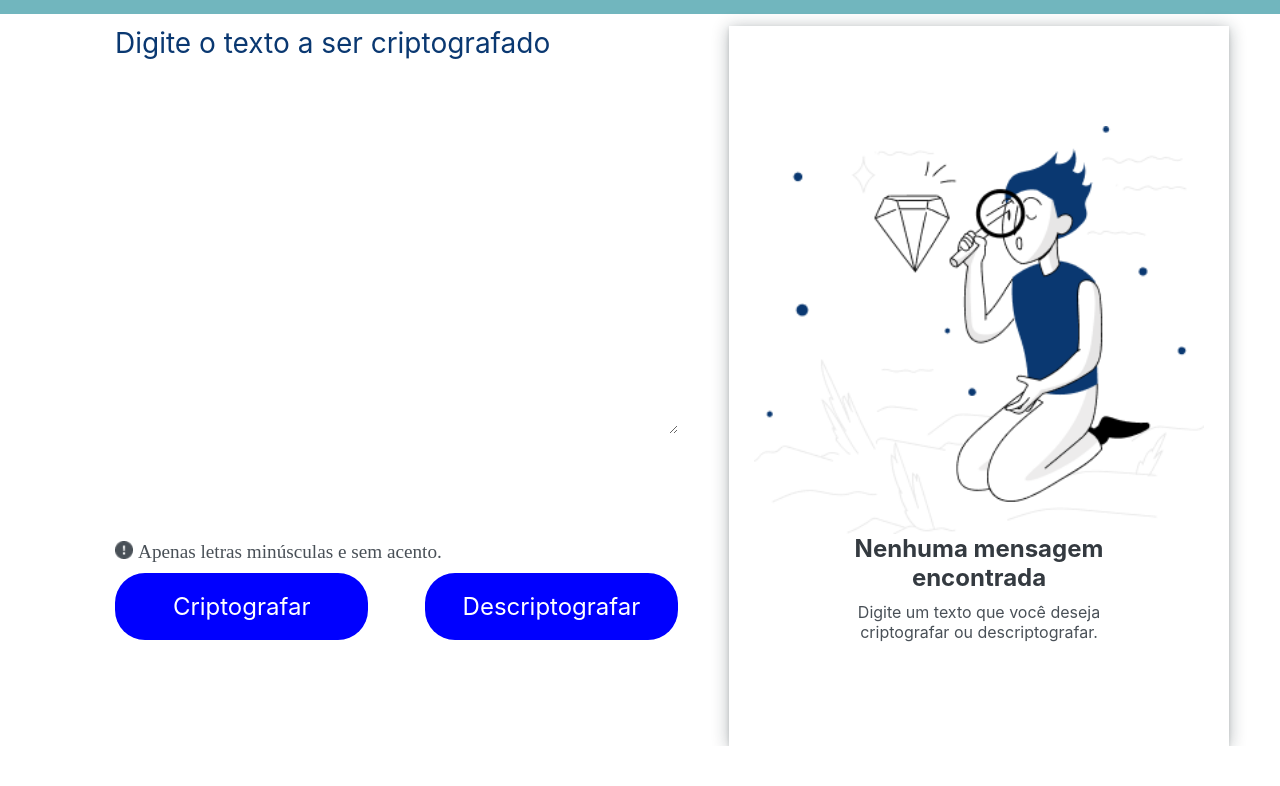
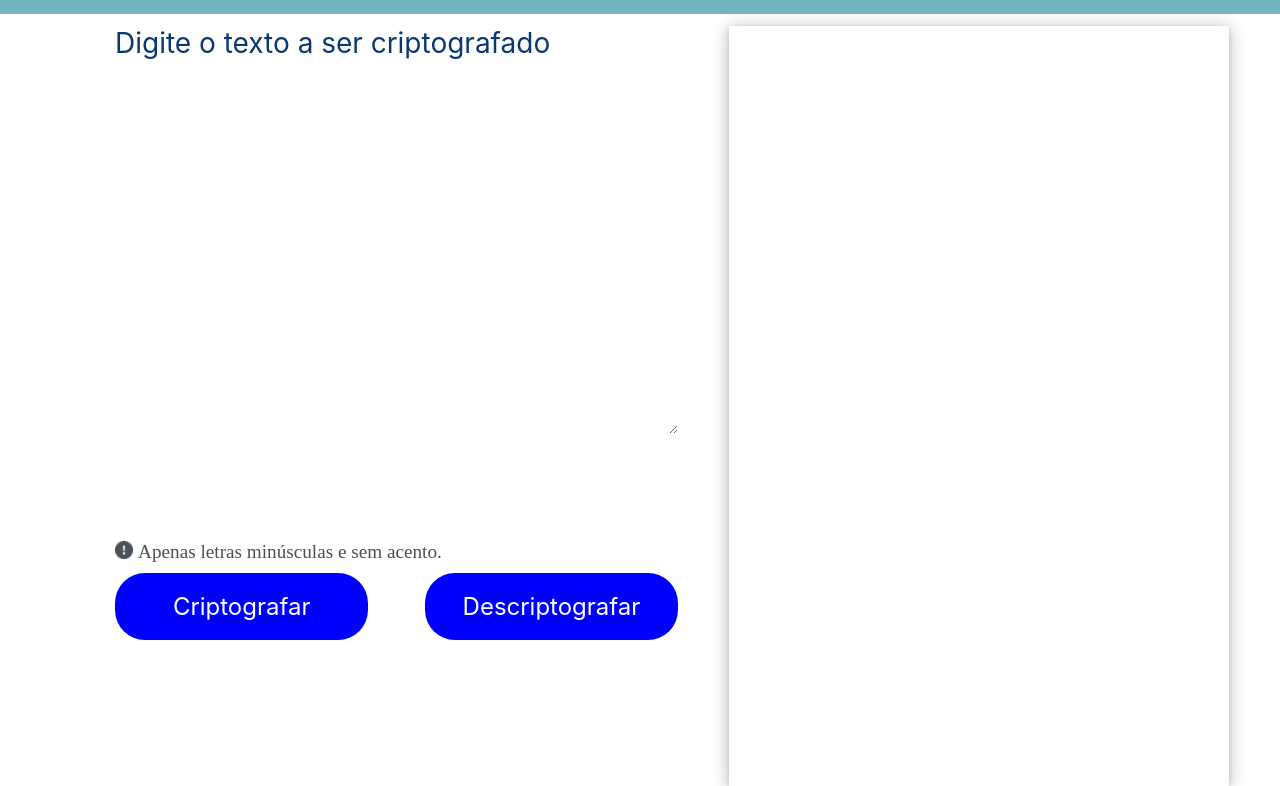
Before and after one commit to henry-Tex/challengeralura, a plain HTML site: page index.html in a window 1280 px wide. Both pictures are taken after a click on the button "Criptografar". Shown: the part 64-850 px from the top of the page. Before the commit the page ends 810 px from the top, so only its background shows below. Drawn offline with Linux system fonts and the light colour scheme.

Commit message:
adicição das funcionalidade de mensagem na tela

```diff
--- a/app.js
+++ b/app.js
@@ -1,4 +1,14 @@
-function encripta (texto){
+function exibirTexto (tag, texto){
+    let imagem = document.querySelector(".areacentra__direita__imagem");
+    let paragrafo = document.querySelector(".areacentral__direita__paragrafo");
+    let conteudo = document.querySelector(`${tag}`);
+    imagem.remove()
+    paragrafo.remove()
+    conteudo.innerHTML = texto;
+};
+
+function encripta (){
+    let texto = document.querySelector('textarea').value
     let arrayCripto = Array.from(texto, function(str){
         if (str == 'a') {return str = 'ai'}
         if (str == 'e') {return str = 'enter'}
@@ -7,14 +17,16 @@ function encripta (texto){
         if (str == 'u') {return str = 'ufat'}
         else {return str}
     })
-    return arrayCripto.toString().replaceAll(',','')
+    let textoSaida = arrayCripto.toString().replaceAll(',','')
+    exibirTexto ('.areacentral__direita__h2',textoSaida);
 }
-console.log (encripta('Fala comigo'));
-function desencripta (texto){
+function desencripta (){
+    let texto = document.querySelector('textarea').value
+    console.log (texto)
     let arrayTexto = texto.split(' ');
     let arrayCripto = arrayTexto.map(function(str){
         return str.replaceAll('ai','a').replaceAll('enter','e').replaceAll('imes','i').replaceAll('ober','o').replaceAll('ufat','u');
     })
-    return arrayCripto.toString().replaceAll(',',' ')
+    let textoSaida = arrayCripto.toString().replaceAll(',',' ')
+    exibirTexto ('.areacentral__direita__h2',textoSaida);
 }
-console.log (desencripta("pairaibenterns poberr enterncairair enterssenter dentersaifimesober enter tenterr fimesnailimeszaidober enterlenter coberm sufatcenterssober!"));
--- a/index.html
+++ b/index.html
@@ -22,13 +22,13 @@
                 <p class="areaesquerda__paragrafo">Apenas letras minúsculas e sem acento.</p>
             </div>
             <div class="areacentral__esquerda__botoes">
-                <button class="areacentral__esquerda__botoescripto">Criptografar</button>
-                <button class="areacentral__esquerda__botoescripto">Descriptografar</button>
+                <button onclick="encripta()" class="areacentral__esquerda__botoescripto">Criptografar</button>
+                <button onclick="desencripta()" class="areacentral__esquerda__botoescripto">Descriptografar</button>
             </div>
         </section>
             <section class="areacentral__direita">
             <img src="img\girl.png" alt="Imagem menina" class="areacentra__direita__imagem">
-            <div class="areacentral__direita__paragrafo">
+            <div class="areacentral__direita__h2paragrafo">
                 <h2 class="areacentral__direita__h2">Nenhuma mensagem encontrada</h2>
                 <p class="areacentral__direita__paragrafo">Digite um texto que você deseja criptografar ou descriptografar.</p>
             </div>
--- a/style.css
+++ b/style.css
@@ -31,7 +31,7 @@ h2{
     display: flex;
     justify-content:space-around;
     flex-direction: row;
-    height: 720px;
+    height: 760px;
     margin-top: 1%;
 }
 .areacentral__esquerda{
@@ -87,7 +87,8 @@ h2{
     margin-top: 20%;
     width: 90%;
 }
-.areacentral__direita__paragrafo{
+.areacentral__direita__h2paragrafo{
+    padding: 2%;
     gap: 10px;
     display: flex;
     width: 280px;
@@ -119,3 +120,7 @@ h2{
 .rodape_texto{
     color: aliceblue;
 } */
+
+/* @media (max-width: 1000px){
+
+} */
```
